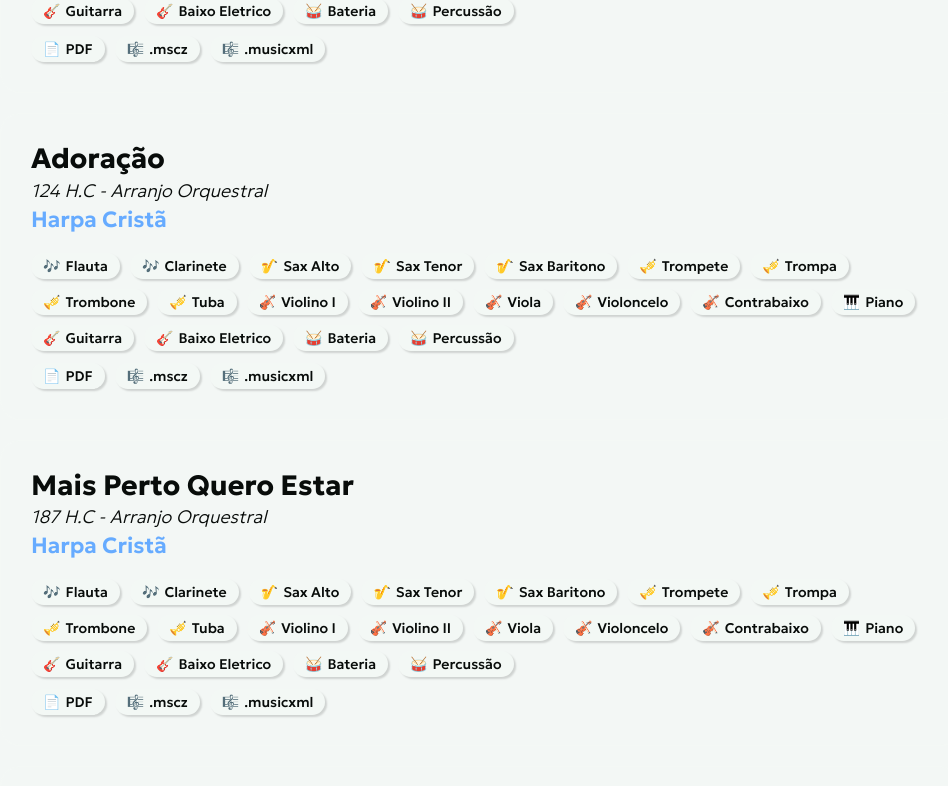
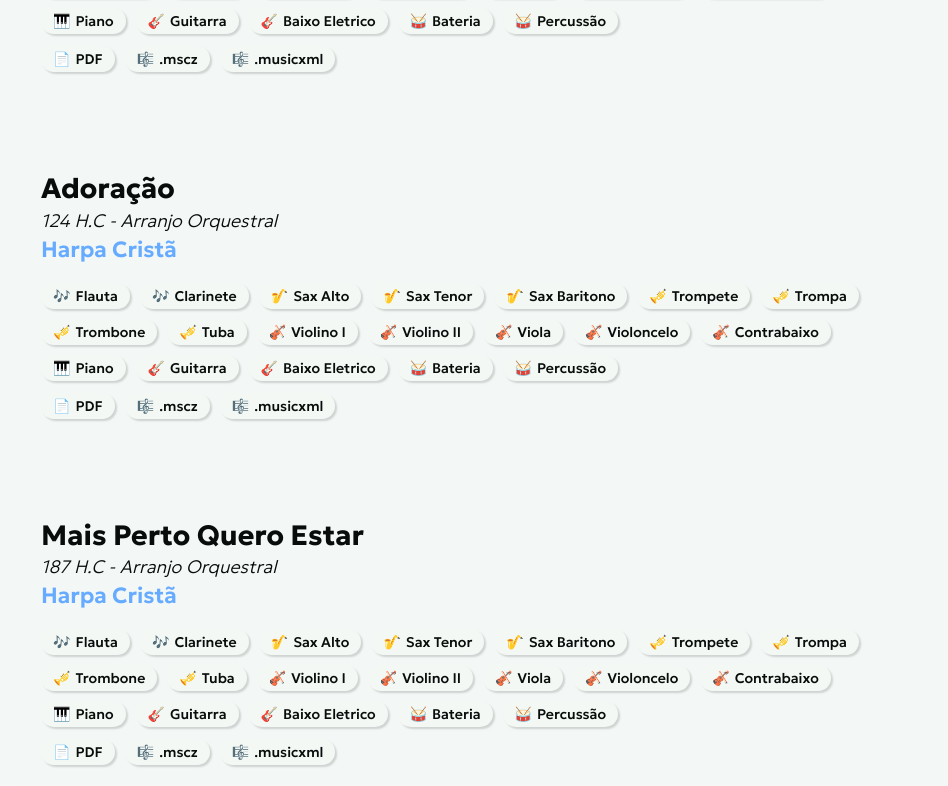
Before and after one commit to luuuuuqui/arranjador, a Vue app: page /arrangements in a window 1280 px wide. Shown: the part 1054-1840 px from the top of the page, without its empty margins (160-1108 px from the left). Built offline with nearby package versions, Linux system fonts and the light colour scheme.

Commit message:
refactor(styles): converte CSS para sintaxe aninhada

```diff
--- a/src/assets/main.css
+++ b/src/assets/main.css
@@ -31,7 +31,7 @@
   --muted-text: var(--text-50);
   --header-border: var(--text-8);
 
-  --transition-ease: cubic-bezier(.2,0,0,1);
+  --transition-ease: cubic-bezier(.2, 0, 0, 1);
   --transition-fast: .25s;
   --transition-base: .5s;
 }
@@ -64,6 +64,10 @@
   color: var(--background);
 }
 
+html {
+  font-size: 100%;
+}
+
 html,
 body {
   margin: 0;
@@ -71,14 +75,10 @@
   background-color: var(--background);
   color: var(--text);
   overflow-x: hidden;
-}
-
-body {
   font-family: "Geologica";
   transition:
     background-color var(--transition-base) var(--transition-ease),
     color var(--transition-base) var(--transition-ease);
-}
 
   h1,
   h2,
@@ -89,32 +89,34 @@
     font-weight: 700;
   }
 
-html {
-  font-size: 100%;
-} /* 16px */
-
   h1 {
-  font-size: 4.21rem; /* 67.36px */
+    font-size: 4.21rem;
+    /* 67.36px */
   }
 
   h2 {
-  font-size: 3.158rem; /* 50.56px */
+    font-size: 3.158rem;
+    /* 50.56px */
   }
 
   h3 {
-  font-size: 2.369rem; /* 37.92px */
+    font-size: 2.369rem;
+    /* 37.92px */
   }
 
   h4 {
-  font-size: 1.777rem; /* 28.48px */
+    font-size: 1.777rem;
+    /* 28.48px */
   }
 
   h5 {
-  font-size: 1.333rem; /* 21.28px */
+    font-size: 1.333rem;
+    /* 21.28px */
   }
 
   small {
-  font-size: 0.75rem; /* 12px */
+    font-size: 0.75rem;
+    /* 12px */
   }
 
   a,
@@ -130,10 +132,10 @@
       transform var(--transition-fast) var(--transition-ease);
   }
 
-body,
-body *,
-body *::before,
-body *::after {
+  &,
+  *,
+  *::before,
+  *::after {
     transition-property: color, background-color, border-color, box-shadow, fill, stroke;
     transition-duration: var(--transition-base);
     transition-timing-function: var(--transition-ease);
@@ -151,3 +153,4 @@
       animation-iteration-count: 1 !important;
     }
   }
+}
--- a/src/components/AppHeader.vue
+++ b/src/components/AppHeader.vue
@@ -148,11 +148,18 @@
           }
         }
       }
+
+      &:hover {
+        .nav-link.router-link-active:not(:hover),
+        .nav-link.router-link-exact-active:not(:hover),
+        .nav-link:not(:hover) {
+          color: var(--muted-text);
+        }
       }
     }
   }
 
-#header.header--blur {
+  &.header--blur {
     position: absolute;
     top: 0;
     left: 0;
@@ -163,22 +170,20 @@
     box-shadow: 0 4px 30px var(--shadow);
     border-bottom: 1px solid var(--header-border);
 
-  #header-container .header-actions {
+    #header-container {
+      .header-actions {
         gap: 40px;
       }
 
-  #header-container #headernav .nav-link.router-link-active,
-  #header-container #headernav .nav-link.router-link-exact-active {
+      #headernav {
+        .nav-link {
+          &.router-link-active,
+          &.router-link-exact-active {
             font-weight: 500;
           }
         }
-
-#headernav:hover .nav-link.router-link-active:not(:hover),
-#headernav:hover .nav-link.router-link-exact-active:not(:hover) {
-  color: var(--muted-text) !important;
       }
-
-#headernav:hover .nav-link:not(:hover) {
-  color: var(--muted-text);
+    }
+  }
 }
 </style>
--- a/src/components/ArrangementsListItem.vue
+++ b/src/components/ArrangementsListItem.vue
@@ -51,7 +51,11 @@
 
 <style scoped>
 .arrangementItem {
-  --padding: 30px;
+  --padding: 40px;
+
+  margin: 0;
+  padding: 0;
+  border: 0;
 
   display: flex;
   width: min(960px, 100%);
@@ -68,9 +72,8 @@
     box-shadow var(--transition-fast) var(--transition-ease);
   user-select: text;
   -webkit-user-select: text;
-}
 
-.arrangementItem:hover {
+  &:hover {
     background-color: var(--surface-hover);
     transform: translateY(-1px);
     box-shadow: 0 8px 22px var(--shadow);
@@ -126,4 +129,5 @@
     gap: 10px;
     width: 100%;
   }
+}
 </style>
--- a/src/components/Hero.vue
+++ b/src/components/Hero.vue
@@ -60,9 +60,8 @@
   display: flex;
   align-items: center;
   justify-content: center;
-}
 
-.arranjos-hero::before {
+  &::before {
     content: '';
     position: absolute;
     inset: 0;
@@ -90,4 +89,5 @@
     line-height: 1.5;
     opacity: 0.9;
   }
+}
 </style>
--- a/src/components/ThemeToggle.vue
+++ b/src/components/ThemeToggle.vue
@@ -42,32 +42,36 @@
     background-color var(--transition-base) var(--transition-ease),
     box-shadow var(--transition-base) var(--transition-ease),
     transform var(--transition-fast) var(--transition-ease);
-}
 
-.theme-switch:hover {
+  &:hover {
     background: var(--accent);
     box-shadow: 0 6px 18px var(--shadow);
     transform: translateY(-1px);
   }
 
-.theme-switch svg {
+  svg {
     fill: var(--text);
     transition: fill var(--transition-base) var(--transition-ease);
-}
 
-.theme-switch svg:first-child {
+    &:first-child {
       display: inline;
     }
 
-.theme-switch svg:last-child {
+    &:last-child {
+      display: none;
+    }
+  }
+
+  &.is-dark {
+    svg {
+      &:first-child {
         display: none;
       }
 
-.theme-switch.is-dark svg:first-child {
-  display: none;
-}
-
-.theme-switch.is-dark svg:last-child {
+      &:last-child {
         display: inline;
       }
+    }
+  }
+}
 </style>
--- a/src/views/ArrangementsView.vue
+++ b/src/views/ArrangementsView.vue
@@ -31,11 +31,15 @@
 </script>
 
 <style scoped>
-.arrangementsList {
-  display: flex;
-  flex-wrap: wrap;
-  justify-content: center;
-  gap: 20px;
-  padding: 40px;
+.arrangements {
+  .arrangementsList {
+    display: flex;
+    flex-wrap: wrap;
+    justify-content: center;
+    gap: 20px 0;
+    margin: auto;
+    padding: 40px 0;
+    max-width: 1080px;
+  }
 }
 </style>
```
Lines whose indentation alone changed are shown as unchanged.
